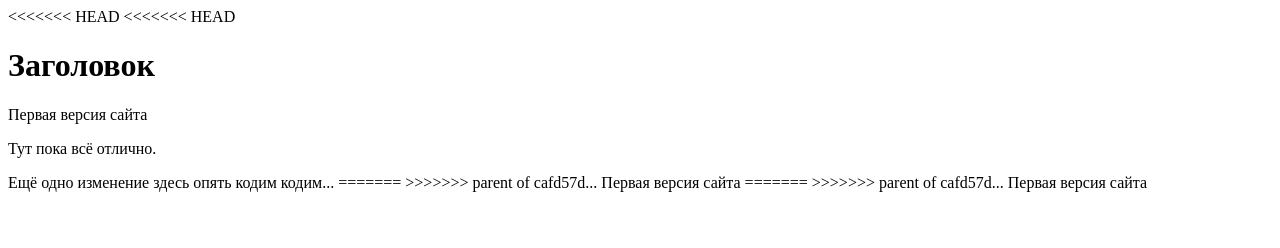
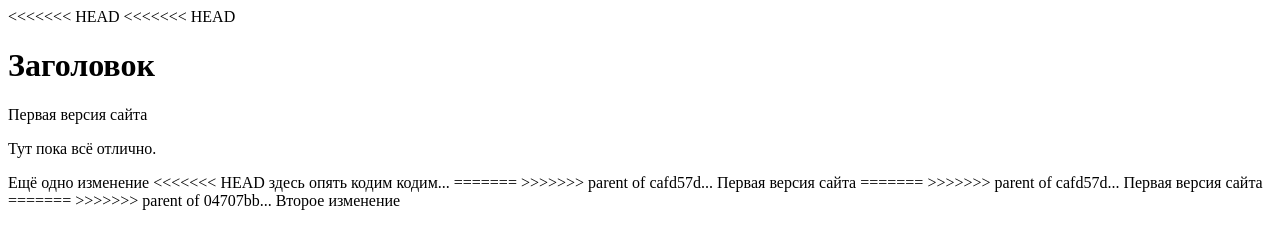
Before and after one commit to konstpon2017/testgithub, a plain HTML site: page index.html in a window 1280 px wide. Drawn offline with Linux system fonts and the light colour scheme.

Commit message:
Update index.html

```diff
--- a/index.html
+++ b/index.html
@@ -11,6 +11,7 @@
 <p>Первая версия сайта</p>
 <p>Тут пока всё отлично.</p>
 Ещё одно изменение
+<<<<<<< HEAD
 
 здесь опять кодим кодим...
 
@@ -21,5 +22,7 @@
 =======
 
 >>>>>>> parent of cafd57d... Первая версия сайта
+=======
+>>>>>>> parent of 04707bb... Второе изменение
 </body>
 </html>
```
